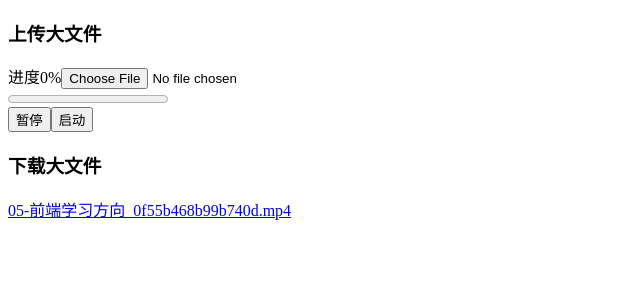
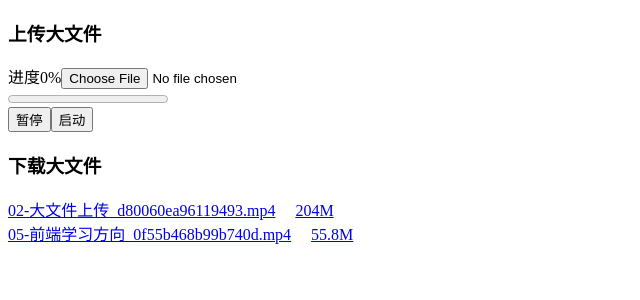
Before and after one commit to warmeaf/wf-upload, a Vue app in the folder examples/: page / in a window 1280 px wide. Shown: the top 300 px of the page, without its empty margins (0-640 px from the left). Built offline with nearby package versions, Linux system fonts and the light colour scheme.

Commit message:
fix: 修复文件下载路径问题

```diff
--- a/examples/src/App.vue
+++ b/examples/src/App.vue
@@ -6,6 +6,18 @@ import { AxiosRequestStrategy } from './utils/request'
 let uc: WfUpload | null = null
 const file = ref<null | File>(null)
 const progress = ref<number>(0)
+const downloadList = ref([
+  {
+    href: 'http://127.0.0.1:3000/file/02-%E5%A4%A7%E6%96%87%E4%BB%B6%E4%B8%8A%E4%BC%A0_d80060ea96119493.mp4',
+    fileName: '02-大文件上传_d80060ea96119493.mp4',
+    fileSize: '204',
+  },
+  {
+    href: 'http://127.0.0.1:3000/file/05-%E5%89%8D%E7%AB%AF%E5%AD%A6%E4%B9%A0%E6%96%B9%E5%90%91_0f55b468b99b740d.mp4',
+    fileName: '05-前端学习方向_0f55b468b99b740d.mp4',
+    fileSize: '55.8',
+  },
+])
 
 const handleFileChange = (e: Event) => {
   const target = e.target as HTMLInputElement
@@ -58,13 +70,11 @@ const resume = () => {
   </div>
 
   <h3>下载大文件</h3>
-  <div>
-    <a
-      href="http://127.0.0.1:3000/file/05-%E5%89%8D%E7%AB%AF%E5%AD%A6%E4%B9%A0%E6%96%B9%E5%90%91_0f55b468b99b740d.mp4"
-      title="Download file"
-      download
-    >
-      05-前端学习方向_0f55b468b99b740d.mp4</a
+
+  <div v-for="(item, index) in downloadList" :key="index">
+    <a :href="item.href" title="Download file" download>
+      {{ item.fileName
+      }}<span style="padding: 0 0 0 20px">{{ item.fileSize }}M</span></a
     >
   </div>
 </template>
```
Also changed, not shown: 2 other files (tests, documents, lock files or other folders).
